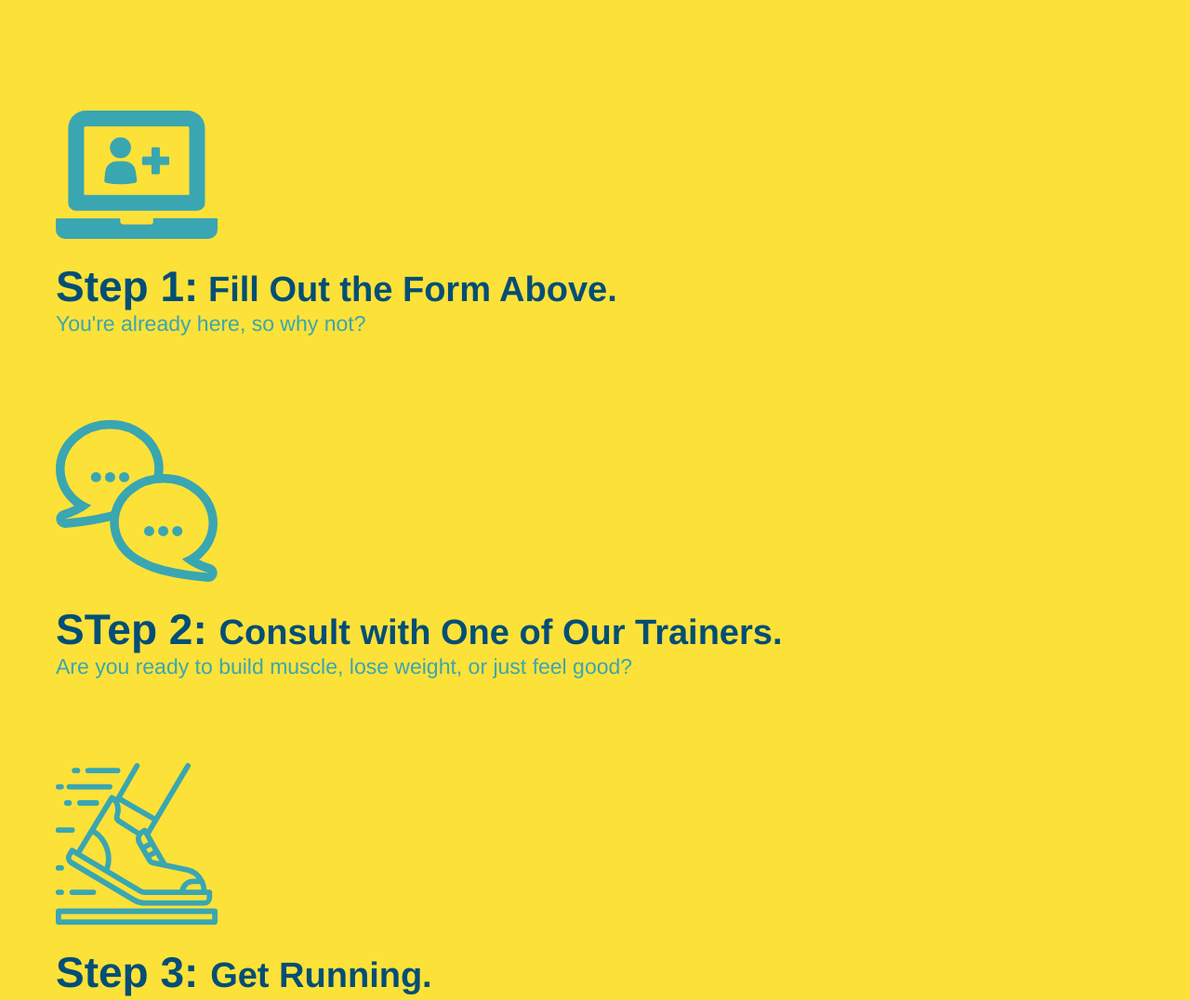
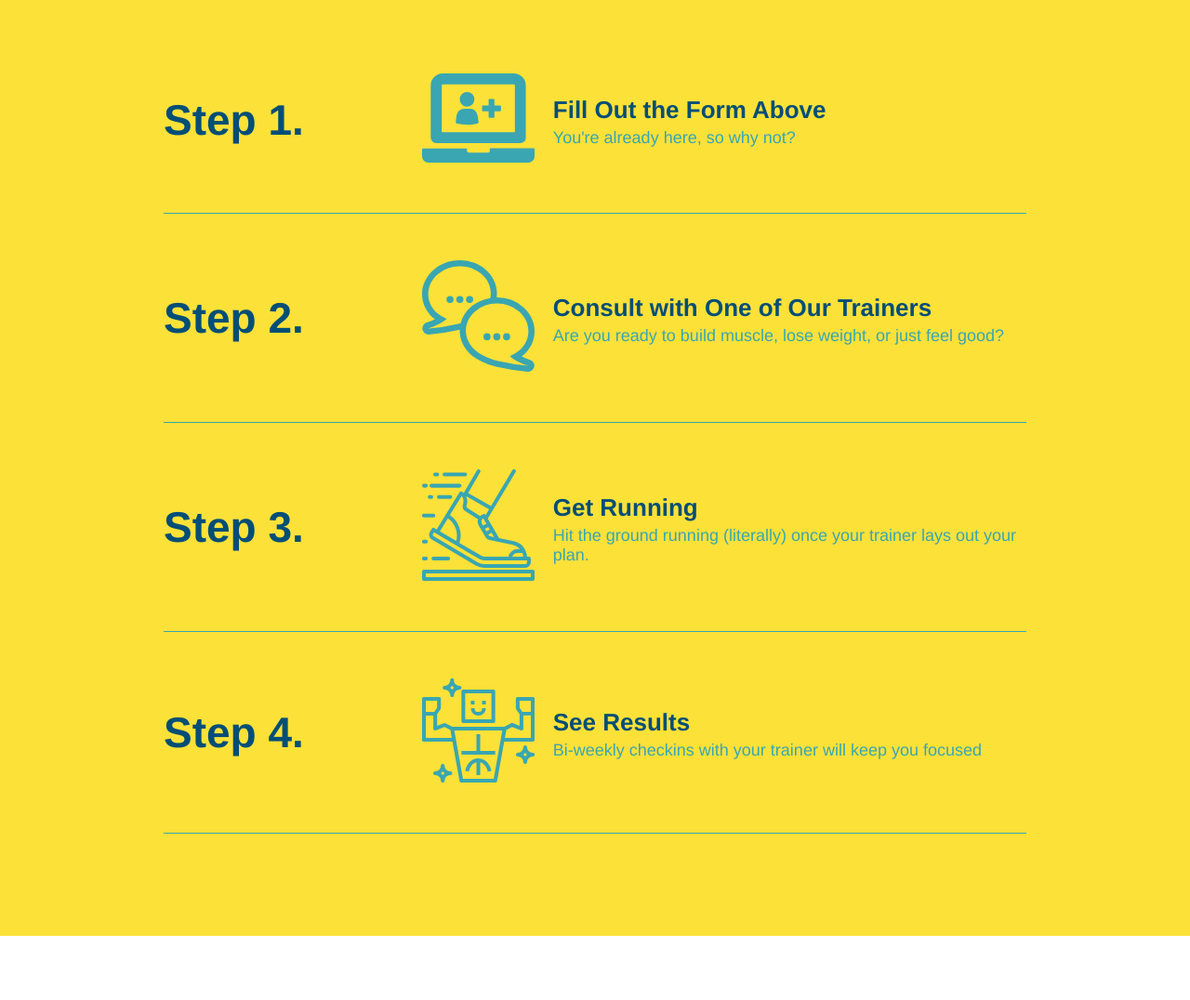
Before and after one commit to jshallcross/run-buddy, a plain HTML site: page index.html in a window 1280 px wide. Shown: the part 1240-2316 px from the top of the page at 93% size. Drawn offline with Linux system fonts and the light colour scheme.

Commit message:
add flexbox to the steps section

```diff
--- a/assets/css/style.css
+++ b/assets/css/style.css
@@ -160,32 +160,55 @@ header nav ul li a {
   }
 
 /* Apply styles to the what-you-do section*/
+.step {
+    margin: 50px auto;
+    padding-bottom: 50px;
+    width: 80%;
+    border-bottom: 1px solid #39a6b2;
+    display: flex;
+    flex-wrap: wrap;
+    align-items: center;
+    justify-content: space-between;
+}
 
   .steps {
       background: #fce138;
   }
-  .steps div {
-    margin-bottom: 80px;
+
+  .step-img {
+      flex: 1 12%;
+      margin-right: 20px;
+  }
+   .step-img img {
+       max-width: 100%;
+   }
+
+  .step h3 {
+    color: #024e76;
+    font-size: 46px;
+    flex: 1 30%;
   }
 
-  .steps img {
-    width: 15%;
-    margin: 10px 0;
+  .step h4 {
+      font-size: 26px;
+      line-height: 1.5;
+      color: #024e76;
   }
 
-  .steps h3 {
-    color: #024e76;
-    font-size: 46px;
-    margin-top: 10px;
+  .step-info {
+      flex: 2 70%;
+      display: flex;
+      flex-wrap: wrap;
+      align-items: center;
   }
 
-  .steps p {
-    color: #39a6b2;
-    font-size: 23px;
+  .step-text {
+      flex: 12;
   }
 
-  .steps span {
-      font-size: 38px;
+  .step-text p {
+    color: #39a6b2;
+    font-size: 18px;
   }
 
 /*Apply styles to the trainer section*/
--- a/index.html
+++ b/index.html
@@ -86,29 +86,61 @@
         <div class="flex-row">
             <h2 class="section-title secondary-border">What You Do</h2>
         </div>
-        <div>
+        <!--Step 1 Div-->
+        <div class="step">
+                <h3>Step 1.</h3>
+            <div class="step-info">
+                <div class="step-img">
                     <!-- Insert this img element-->
                     <img src="./assets/images/step-1.svg" alt=""/>
-            <h3>Step 1:<span> Fill Out the Form Above.</span> </h3>
+                </div>
+                <div class="step-text">
+                    <h4>Fill Out the Form Above</h4>
                     <p>You're already here, so why not?</p>
                 </div>
-        <div>
+            </div>
+        </div>
+        <!--Step 2 Div-->
+        <div class="step">
+            <h3>Step 2.</h3>
+            <div class="step-info">
+                <div class="step-img">
                     <!-- Insert this img element-->
                     <img src="./assets/images/step-2.svg" alt=""/>
-            <h3>STep 2: <span>Consult with One of Our Trainers.</span></h3>
+                </div>
+                <div class="step-text">
+                    <h4>Consult with One of Our Trainers</h4>
                     <p>Are you ready to build muscle, lose weight, or just feel good?</p>
                 </div>
-        <div>
+            </div>
+        </div>
+        <!--Step 3 Div-->
+        <div class ="step">
+            <h3>Step 3.</h3>
+            <div class="step-info">
+                <div class="step-img">
                     <!-- Insert this img element-->
                     <img src="./assets/images/step-3.svg" alt=""/>
-            <h3>Step 3: <span>Get Running.</span></h3>
+                </div>
+                <div class="step-text">
+                    <h4>Get Running</h4>
                     <p>Hit the ground running (literally) once your trainer lays out your plan.</p>
                 </div>
-        <div>
+            </div>
+        </div>
+        <!--Step 4 Div-->
+        <div class="step">
+            <h3>Step 4.</h3>
+            <div class="step-info">
+                <div class="step-img">
                     <!-- Insert this img element-->
                     <img src="./assets/images/step-4.svg" alt=""/>
-            <h3>Step 4: <span>See Results.</span></h3>
+                </div>
+                <div class="step-text">
+                    <h4>See Results</h4>
                     <p>Bi-weekly checkins with your trainer will keep you focused</p>
+                </div>
+            </div>
         </div>
     </section>
 
```
Lines whose indentation alone changed are shown as unchanged.
